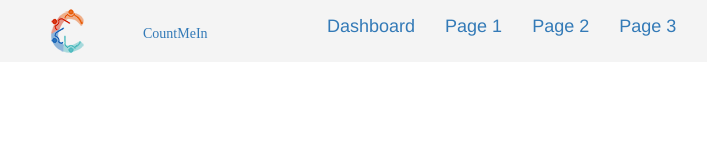
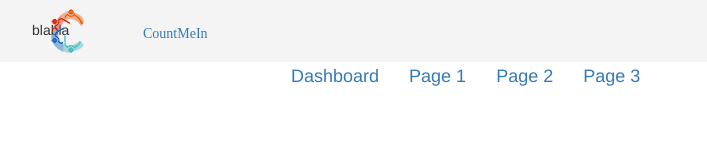
Before and after one commit to Nid173/CountMeIn_Project, a plain HTML site: page index.html in a window 1280 px wide. Shown: the whole page, without its empty margins (38-745 px from the left). Drawn offline with nearby package versions, Linux system fonts and the light colour scheme.

Commit message:
dsfdsfsdfsd

```diff
--- a/index.html
+++ b/index.html
@@ -17,6 +17,7 @@
                   <span id="brandName">CountMeIn</span>
         </section>
       </a>
+      <ul>blabla</ul>
       <nav class="navbar ">
       <ul class="nav navbar-nav">
       <li class="active"><a href="#">Dashboard</a></li>
```
